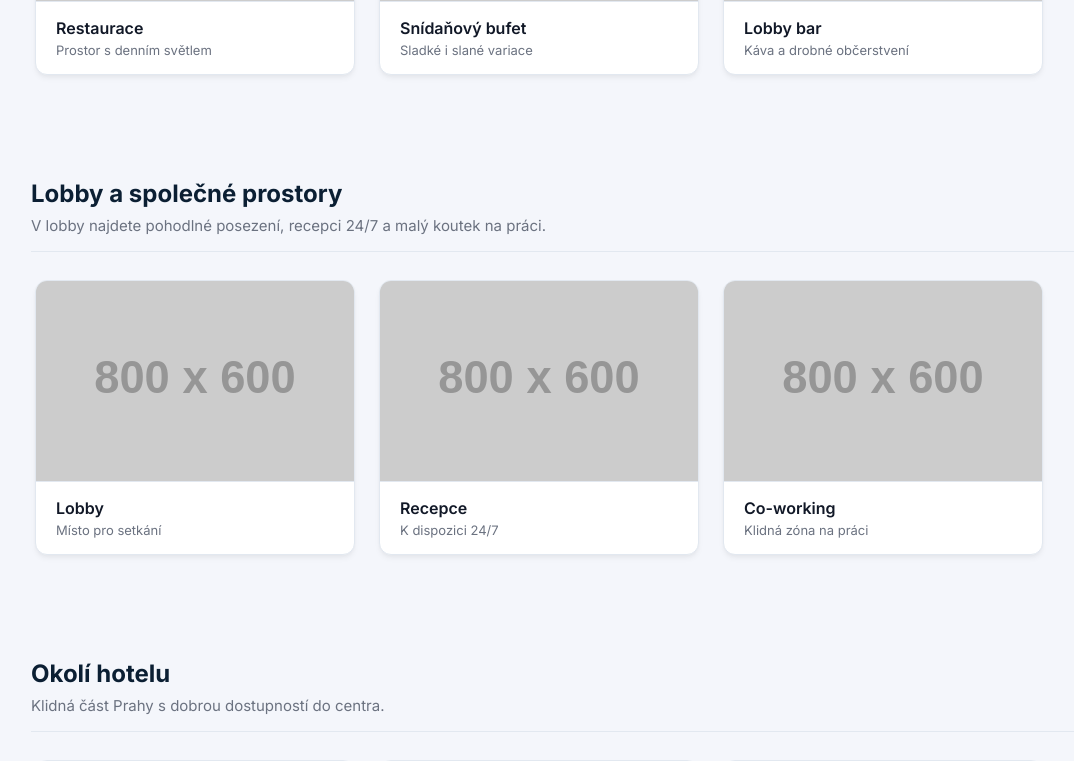
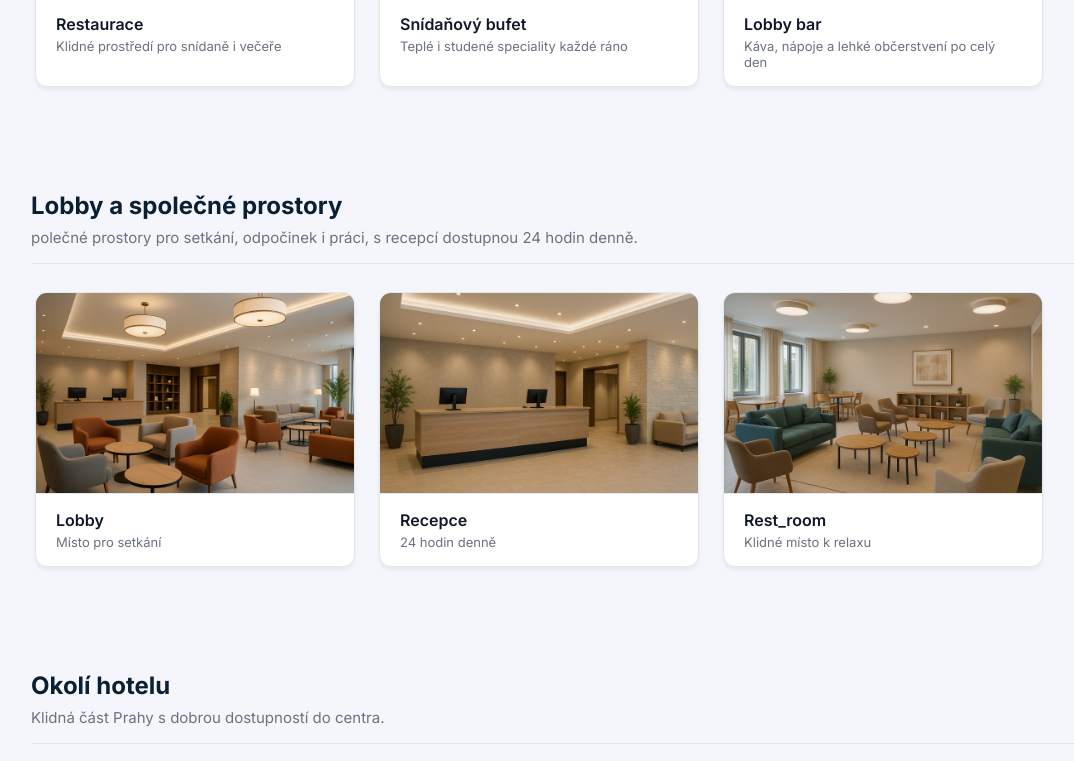
Before and after one commit to MarieHoravova/web-application-project, a FastAPI app: page /gallery in a window 1280 px wide. Shown: the part 1212-1973 px from the top of the page, without its empty margins (33-1107 px from the left). Run offline with FastAPI, Linux system fonts and the light colour scheme; data comes from the database, SQL or seed files in the repository; both versions use the stored data as it was after the commit; grey boxes labelled with a size stand in for pictures from a placeholder-image service; some libraries are stand-ins or nearby versions; some web fonts are replaced.

Commit message:
add images to gallery

```diff
--- a/templates/gallery/gallery.html
+++ b/templates/gallery/gallery.html
@@ -26,6 +26,13 @@
     <h2>Pokoje</h2>
     <p>Nabízíme útulné pokoje pro dvě osoby i rodinné apartmány.</p>
   </div>
+    {% set description_translations = {
+      'Comfortable room for 2 guests.': 'Pohodlný pokoj pro 2 hosty',
+      'Larger room with additional amenities.': 'Prostornější pokoj s dodatečným vybavením',
+      'High-end room with luxurious furnishings.': 'Luxusní pokoj s nadstandardním vybavením',
+      'Spacious room suitable for families.': 'Prostorný pokoj ideální pro rodiny',
+      'Premium suite with separate living area.': 'Prémiové apartmá se samostatnou obývací částí'
+    } %}
 
   <div class="gallery-scroller">
     {% for room_type in rooms %}
@@ -35,14 +42,12 @@
         </div>
         <figcaption>
           <strong>{{ room_type.name }}</strong>
-          <span>{{ room_type.description|default("Popis zatím není k dispozici.") }}</span>
+          <span>{{ description_translations.get(room_type.description, room_type.description) }}</span>
         </figcaption>
       </figure>
     {% endfor %}
   </div>
 </section>
-
-    /img/room_images/superior_room.png
 
   <section id="gallery-restaurant" class="gallery-section">
     <div class="gallery-section-header">
@@ -52,29 +57,29 @@
     <div class="gallery-scroller">
       <figure class="gallery-item">
         <div class="gallery-img-wrapper">
-            <img src="https://placehold.co/800x600/FFF5E6/D4A857?text=Restaurace" alt="Restaurace">
+            <img src="/img/restaurant/restaurant.png" alt="Restaurace">
         </div>
         <figcaption>
             <strong>Restaurace</strong>
-            <span>Prostor s denním světlem</span>
+            <span>Klidné prostředí pro snídaně i večeře</span>
         </figcaption>
       </figure>
       <figure class="gallery-item">
         <div class="gallery-img-wrapper">
-            <img src="https://placehold.co/800x600/FFF5E6/D4A857?text=Bufet" alt="Snídaně">
+            <img src="/img/restaurant/breakfast.png" alt="Snídaně">
         </div>
         <figcaption>
             <strong>Snídaňový bufet</strong>
-            <span>Sladké i slané variace</span>
+            <span>Teplé i studené speciality každé ráno</span>
         </figcaption>
       </figure>
       <figure class="gallery-item">
         <div class="gallery-img-wrapper">
-            <img src="https://placehold.co/800x600/FFF5E6/D4A857?text=Káva" alt="Káva">
+            <img src="/img/restaurant/buffet.png" alt="Bufet">
         </div>
         <figcaption>
             <strong>Lobby bar</strong>
-            <span>Káva a drobné občerstvení</span>
+            <span>Káva, nápoje a lehké občerstvení po celý den</span>
         </figcaption>
       </figure>
     </div>
@@ -83,12 +88,12 @@
   <section id="gallery-lobby" class="gallery-section">
     <div class="gallery-section-header">
       <h2>Lobby a společné prostory</h2>
-      <p>V lobby najdete pohodlné posezení, recepci 24/7 a malý koutek na práci.</p>
+      <p>polečné prostory pro setkání, odpočinek i práci, s recepcí dostupnou 24 hodin denně.</p>
     </div>
     <div class="gallery-scroller">
       <figure class="gallery-item">
         <div class="gallery-img-wrapper">
-            <img src="https://placehold.co/800x600/F4F6FB/111827?text=Lobby" alt="Lobby">
+            <img src="/img/hotel_premises/lobby.png" alt="Lobby">
         </div>
         <figcaption>
             <strong>Lobby</strong>
@@ -97,20 +102,20 @@
       </figure>
       <figure class="gallery-item">
         <div class="gallery-img-wrapper">
-            <img src="https://placehold.co/800x600/F4F6FB/111827?text=Recepce" alt="Recepce">
+            <img src="/img/hotel_premises/reception.png" alt="Recepce">
         </div>
         <figcaption>
             <strong>Recepce</strong>
-            <span>K dispozici 24/7</span>
+            <span>24 hodin denně</span>
         </figcaption>
       </figure>
       <figure class="gallery-item">
         <div class="gallery-img-wrapper">
-            <img src="https://placehold.co/800x600/F4F6FB/111827?text=Work" alt="Práce">
+            <img src="/img/hotel_premises/rest_room.png" alt="Rest">
         </div>
         <figcaption>
-            <strong>Co-working</strong>
-            <span>Klidná zóna na práci</span>
+            <strong>Rest_room</strong>
+            <span>Klidné místo k relaxu</span>
         </figcaption>
       </figure>
     </div>
@@ -124,29 +129,29 @@
     <div class="gallery-scroller">
       <figure class="gallery-item">
         <div class="gallery-img-wrapper">
-            <img src="https://placehold.co/800x600/F4F6FB/111827?text=Město" alt="Město">
+            <img src="/img/surroundings/hotel.png" alt="Město">
         </div>
         <figcaption>
             <strong>Okolí</strong>
-            <span>Kavárny a obchody v ulici</span>
+            <span>Rezidenční část Prahy u hotelu</span>
         </figcaption>
       </figure>
       <figure class="gallery-item">
         <div class="gallery-img-wrapper">
-            <img src="https://placehold.co/800x600/F4F6FB/111827?text=Park" alt="Park">
+            <img src="/img/surroundings/park.png" alt="Park">
         </div>
         <figcaption>
             <strong>Park</strong>
-            <span>Příroda 5 minut chůze</span>
+            <span>Zeleň a klid jen pár minut pěšky</span>
         </figcaption>
       </figure>
       <figure class="gallery-item">
         <div class="gallery-img-wrapper">
-            <img src="https://placehold.co/800x600/F4F6FB/111827?text=MHD" alt="MHD">
+            <img src="/img/surroundings/road.png" alt="road">
         </div>
         <figcaption>
-            <strong>Doprava</strong>
-            <span>Zastávka tramvaje u hotelu</span>
+            <strong>Ulice</strong>
+            <span>Příjemné okolí vhodné na procházky</span>
         </figcaption>
       </figure>
     </div>
```
Also changed, not shown: repositories/ContactMessageRepository.py (+2 -9 lines), database/database.db, img/hotel_premises/lobby.png (added), img/hotel_premises/reception.png (added), img/hotel_premises/rest_room.png (added), 8 other files.
